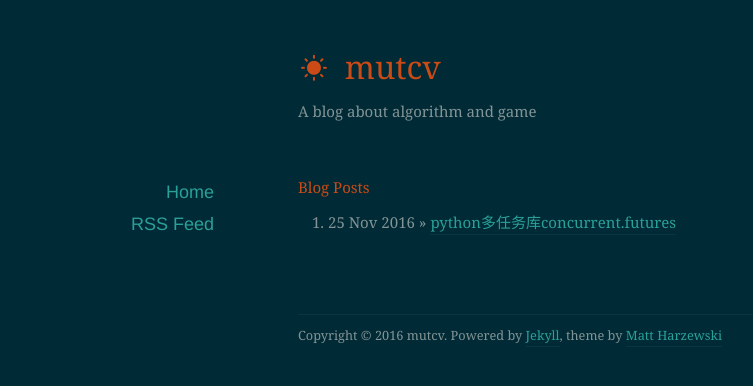
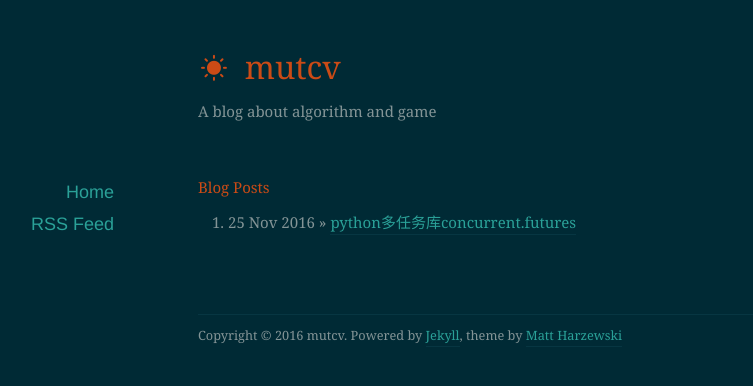
Before and after one commit to liuliqiu/liuliqiu.github.io, a Jekyll site: the page built from index.html, in a window 1280 px wide. Shown: the top 386 px of the page, without its empty margins (42-795 px from the left). Built offline with Jekyll 4.4.1, drawn with Linux system fonts in a browser that asks for light colours; nearby versions of some CDN libraries; the list of posts is cut into pages by our own code.

Commit message:
change blog style

```diff
--- a/assets/css/style.css
+++ b/assets/css/style.css
@@ -115,13 +115,13 @@ h3 {
 
 /*** Structure ***/
 #page {
-	width: 600px;
+	width: 800px;
 	margin: 0 auto;
 	position: relative;
 }
 
 #header {
-	width: 600px;
+	width: 800px;
 	margin: 40px auto 50px auto;
 }
 #header h1 {
@@ -133,7 +133,7 @@ h3 {
 }
 
 #footer {
-	width: 600px;
+	width: 800px;
 	margin: 50px auto 20px auto;
 	padding-top: 10px;
 	font-size: 0.85em;
@@ -141,7 +141,7 @@ h3 {
 }
 
 #content {
-	width: 600px;
+	width: 800px;
 	margin: 0 auto;
 }
 
```
